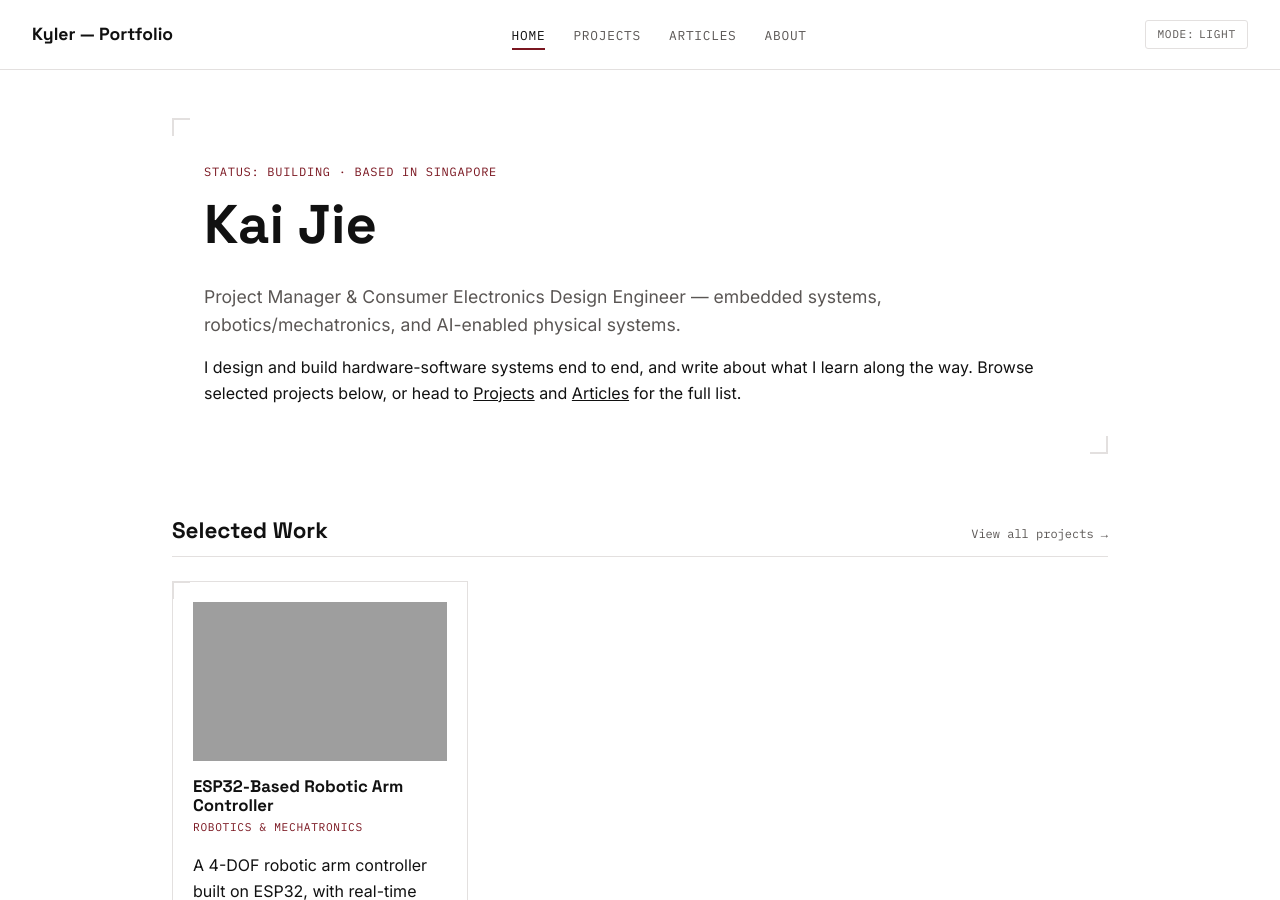
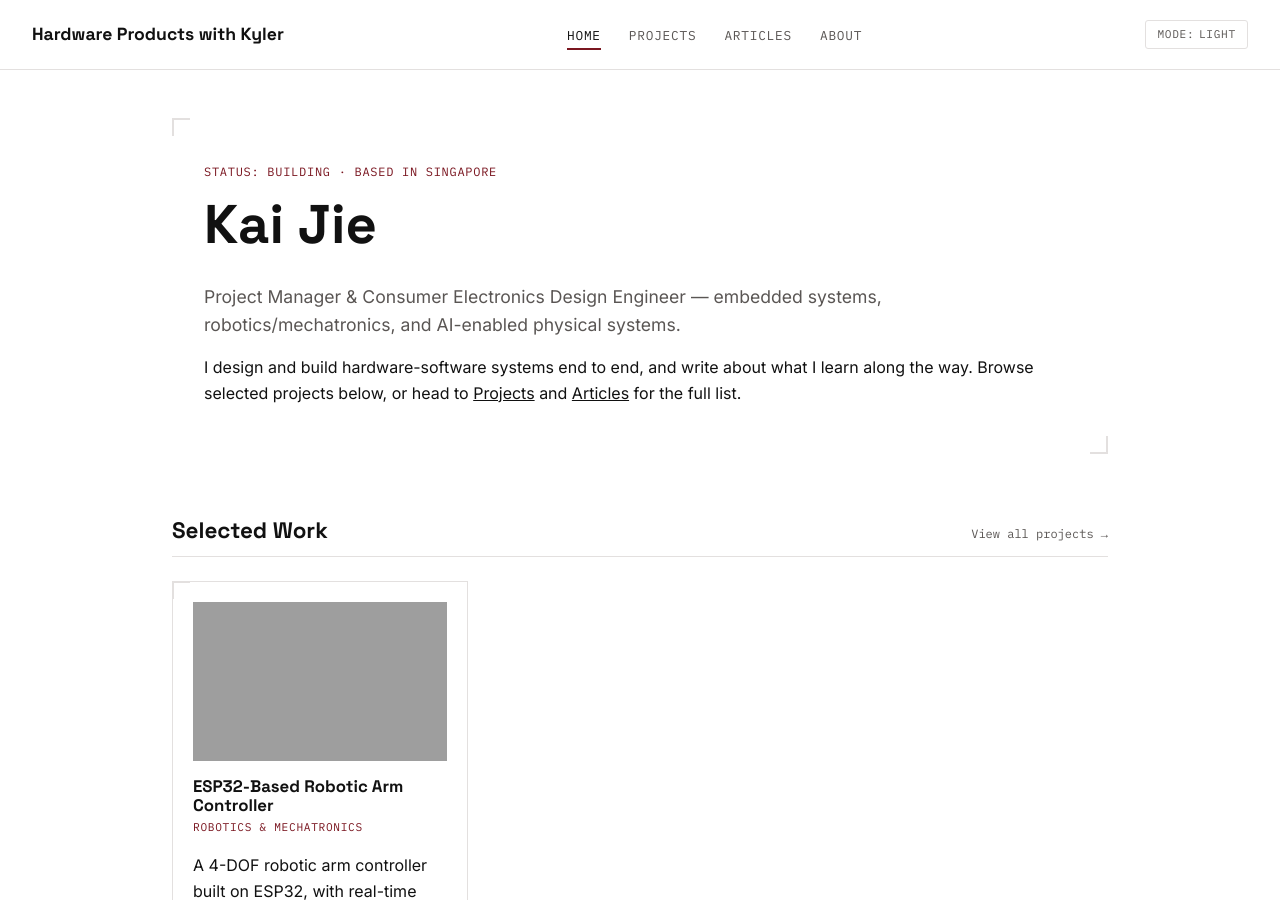
Before and after one commit to kaitkj/kaitkj.github.io, a Jekyll site: the page built from index.html, in a window 1280 px wide and 900 px high. Built offline with Jekyll 4.4.1, drawn with Linux system fonts in a browser that asks for light colours; grey boxes are pictures that could not be loaded.

Commit message:
Update _config.yml

```diff
--- a/_config.yml
+++ b/_config.yml
@@ -1,6 +1,6 @@
 # Site settings
-title: "Kyler — Portfolio"
-description: "Project manager & consumer electronics design engineer — embedded systems, robotics/mechatronics, and AI-enabled physical systems."
+title: "Hardware Products with Kyler"
+description: "Building thoughtful hardware products at the intersection of engineering, design, manufacturing and business."
 author: "Kai Jie Tan (Kyler)"
 github: kaitkj   # <-- replace with your GitHub username
 email: kai.tkj@outlook.sg  # <-- optional, shown in footer/about if you use it
```
